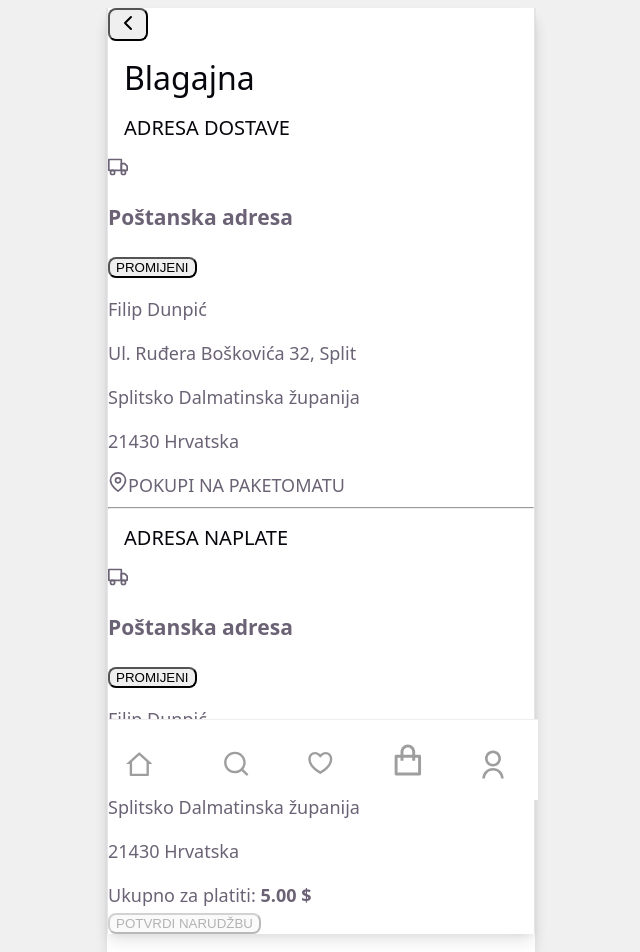
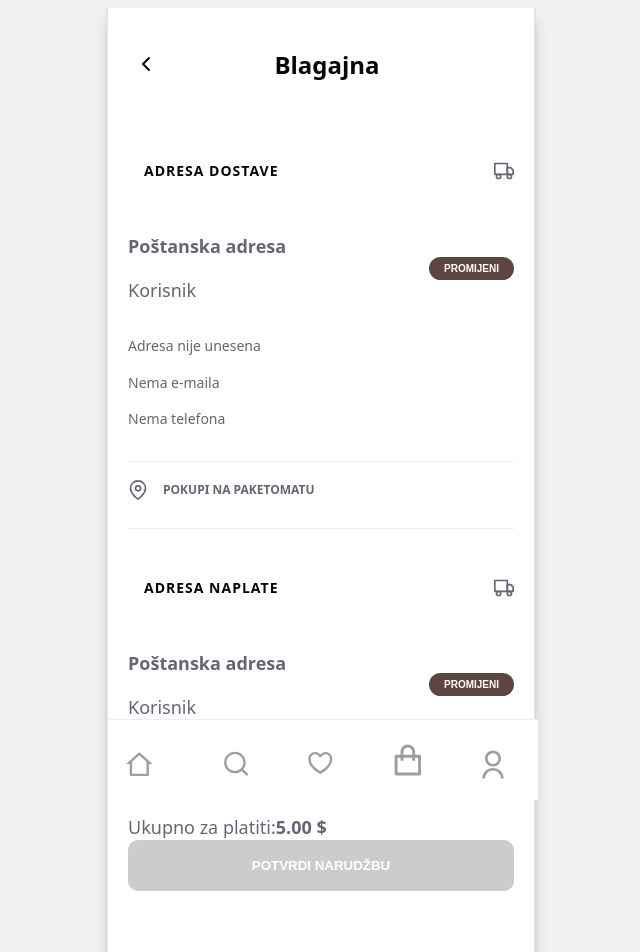
Before and after one commit to lvukad01/Internship-19-Cart, a React (Vite) app in the folder apps/fe/: page /checkout in a window 1280 px wide. Shown: the top 952 px of the page, without its empty margins (319-959 px from the left). Built offline with nearby package versions, Linux system fonts and the light colour scheme; no server answers; a web font is replaced by a local one.

Commit message:
Edit registration page

```diff
--- a/apps/fe/src/pages/Checkout/Checkout.module.css
+++ b/apps/fe/src/pages/Checkout/Checkout.module.css
@@ -0,0 +1,120 @@
+.container {
+  padding: 20px;
+  background: #fff;
+  min-height: 100vh;
+}
+
+.header {
+  display: flex;
+  justify-content: space-between;
+  align-items: center;
+  margin-bottom: 40px;
+}
+
+.pageTitle {
+  font-size: 24px;
+  font-weight: 700;
+}
+
+.section {
+  margin-bottom: 30px;
+}
+
+.sectionHeader {
+  display: flex;
+  justify-content: space-between;
+  align-items: center;
+  margin-bottom: 15px;
+}
+
+.sectionTitle {
+  font-size: 14px;
+  font-weight: 700;
+  letter-spacing: 1px;
+}
+
+.addressBox {
+  position: relative;
+}
+
+.addressInfo {
+  display: flex;
+  justify-content: space-between;
+  align-items: center;
+  margin-bottom: 10px;
+}
+
+.addressInfo h3 {
+  font-size: 18px;
+  font-weight: 600;
+}
+
+.changeBtn {
+  background: #5d4640;
+  color: white;
+  border: none;
+  padding: 6px 15px;
+  border-radius: 15px;
+  font-size: 10px;
+  font-weight: 700;
+  cursor: pointer;
+}
+
+.details {
+  color: #666;
+  font-size: 14px;
+  line-height: 1.6;
+}
+
+.details .name {
+  color: #333;
+  font-weight: 500;
+}
+
+.parcelOption {
+  display: flex;
+  align-items: center;
+  gap: 15px;
+  padding: 15px 0;
+  font-weight: 700;
+  font-size: 12px;
+  border-top: 1px solid #eee;
+  margin-top: 10px;
+}
+
+.divider {
+  border: 0;
+  border-top: 1px solid #eee;
+  margin: 10px 0 30px 0;
+}
+
+.footer {
+  margin-top: 40px;
+  padding-bottom: 100px;
+}
+
+.priceSummary {
+    margin-bottom: 15px;
+    font-size: 16px;
+}
+
+.confirmBtn {
+  width: 100%;
+  padding: 18px;
+  background: #000;
+  color: #fff;
+  border: none;
+  border-radius: 10px;
+  font-weight: 700;
+  cursor: pointer;
+}
+
+.confirmBtn:disabled {
+  background: #ccc;
+}
+
+.backBtn {
+    background: none;
+    border: none;
+    cursor: pointer;
+}
--- a/apps/fe/src/pages/Checkout/Checkout.tsx
+++ b/apps/fe/src/pages/Checkout/Checkout.tsx
@@ -1,6 +1,5 @@
-import { useState } from 'react';
 import { useNavigate } from 'react-router-dom';
-import { useMutation, useQueryClient } from '@tanstack/react-query';
+import { useQuery, useMutation, useQueryClient } from '@tanstack/react-query';
 import { FiTruck, FiMapPin, FiChevronLeft } from 'react-icons/fi';
 import api from '../../api/axiosInstance';
 import styles from './Checkout.module.css';
@@ -9,37 +8,50 @@ const Checkout = () => {
   const navigate = useNavigate();
   const queryClient = useQueryClient();
 
-  // Dohvaćamo podatke o korisniku iz localStorage (spremljeno pri login-u)
-  const [customerData] = useState({
-    name: localStorage.getItem('userName') || 'Filip Dunpić',
-    address: localStorage.getItem('userAddress') || 'Ul. Ruđera Boškovića 32, Split',
-    phone: localStorage.getItem('userPhone') || '091 123 4567',
-    county: 'Splitsko Dalmatinska županija',
-    zip: '21430 Hrvatska'
+  const { data: userData, isLoading } = useQuery({
+    queryKey: ['currentUser'],
+    queryFn: async () => {
+      const token = localStorage.getItem('token');
+      try {
+        const response = await api.get('/users/me', {
+          headers: { Authorization: `Bearer ${token}` }
+        });
+        return response.data.data || response.data;
+      } catch (error) {
+        return {
+          name: localStorage.getItem('userName') || 'Korisnik',
+          address: localStorage.getItem('userAddress') || 'Adresa nije unesena',
+          email: localStorage.getItem('userEmail') || 'Nema e-maila',
+          phone: localStorage.getItem('userPhone') || 'Nema telefona'
+        };
+      }
+    }
   });
 
   const cartItems = JSON.parse(localStorage.getItem('cart') || '[]');
-  const subTotal = cartItems.reduce((acc: any, item: any) => acc + item.price * item.quantity, 0);
+  const subTotal = cartItems.reduce((acc: number, item: any) => acc + item.price * item.quantity, 0);
   const deliveryPrice = 5.00;
   const totalPrice = subTotal + deliveryPrice;
 
     const orderMutation = useMutation({
         mutationFn: async () => {
         const token = localStorage.getItem('token');
+
         const orderPayload = {
-        customerName: customerData.name,
-        customerPhone: customerData.phone,
-        shippingAddress: `${customerData.address}, ${customerData.zip}`,
-        paymentMethod: 'CASH', // Ili CARD ovisno o selekciji
+        customerName: userData?.name,
+        customerPhone: userData?.phone || 'Nema telefona',
+        shippingAddress: userData?.address || 'Nema adrese',
+        paymentMethod: 'CASH',
         deliveryMethod: 'Pošta',
-        subTotal: subTotal,
-        deliveryPrice: deliveryPrice,
-        totalPrice: totalPrice,
+        subTotal: Number(subTotal),
+        deliveryPrice: Number(deliveryPrice),
+        totalPrice: Number(totalPrice),
+        isCompleted: false,
+        status: 'PENDING',
         items: cartItems.map((item: any) => ({
-          productId: item.productId,
-          quantity: item.quantity,
-          price: item.price,
-          size: item.size
+            productId: Number(item.productId),
+            quantity: Number(item.quantity),
+            price: Number(item.price)
         }))
         };
 
@@ -49,14 +61,16 @@ const Checkout = () => {
         },
         onSuccess: () => {
         alert('Narudžba uspješno poslana!');
-      localStorage.removeItem('cart'); // Isprazni košaricu nakon kupnje
+        localStorage.removeItem('cart');
         queryClient.invalidateQueries({ queryKey: ['orders'] });
         navigate('/');
         },
         onError: (error: any) => {
+        console.error("Greška 400 detalji:", error.response?.data);
         alert(error.response?.data?.message || 'Greška pri slanju narudžbe');
         }
     });
+  if (isLoading) return <div className={styles.loader}>Učitavanje...</div>;
 
   return (
     <div className={styles.container}>
@@ -68,7 +82,6 @@ const Checkout = () => {
         <div style={{ width: 24 }}></div>
       </header>
 
-      {/* ADRESA DOSTAVE */}
       <section className={styles.section}>
         <div className={styles.sectionHeader}>
           <h2 className={styles.sectionTitle}>ADRESA DOSTAVE</h2>
@@ -77,19 +90,20 @@ const Checkout = () => {
 
         <div className={styles.addressBox}>
           <div className={styles.addressInfo}>
+            <div className={styles.addressTitleGroup}>
               <h3>Poštanska adresa</h3>
+              <p className={styles.userNameInCard}>{userData?.name}</p>
+            </div>
             <button className={styles.changeBtn}>PROMIJENI</button>
           </div>
           <div className={styles.details}>
-            <p className={styles.name}>{customerData.name}</p>
-            <p>{customerData.address}</p>
-            <p>{customerData.county}</p>
-            <p>{customerData.zip}</p>
+            <p>{userData?.address}</p>
+            <p>{userData?.email}</p>
+            <p>{userData?.phone}</p>
           </div>
         </div>
       </section>
 
-      {/* PAKETOMAT OPCIJA */}
       <div className={styles.parcelOption}>
         <FiMapPin size={20} />
         <span>POKUPI NA PAKETOMATU</span>
@@ -97,7 +111,6 @@ const Checkout = () => {
 
       <hr className={styles.divider} />
 
-      {/* ADRESA NAPLATE */}
       <section className={styles.section}>
         <div className={styles.sectionHeader}>
           <h2 className={styles.sectionTitle}>ADRESA NAPLATE</h2>
@@ -106,21 +119,22 @@ const Checkout = () => {
 
         <div className={styles.addressBox}>
           <div className={styles.addressInfo}>
+            <div className={styles.addressTitleGroup}>
               <h3>Poštanska adresa</h3>
+              <p className={styles.userNameInCard}>{userData?.name}</p>
+            </div>
             <button className={styles.changeBtn}>PROMIJENI</button>
           </div>
           <div className={styles.details}>
-            <p className={styles.name}>{customerData.name}</p>
-            <p>{customerData.address}</p>
-            <p>{customerData.county}</p>
-            <p>{customerData.zip}</p>
+            <p>{userData?.address}</p>
           </div>
         </div>
       </section>
 
       <footer className={styles.footer}>
-        <div className={styles.priceSummary}>
-            <span>Ukupno za platiti: <strong>{totalPrice.toFixed(2)} $</strong></span>
+        <div className={styles.totalRow}>
+            <span>Ukupno za platiti:</span>
+            <strong>{totalPrice.toFixed(2)} $</strong>
         </div>
         <button
           className={styles.confirmBtn}
--- a/apps/fe/src/pages/Profile/Profile.tsx
+++ b/apps/fe/src/pages/Profile/Profile.tsx
@@ -6,18 +6,21 @@ import shoppingCartLogo from '../../assets/logo/cart logo.svg';
 
 export const Profile = () => {
   const [isRegistering, setIsRegistering] = useState(false);
+  const [isLoggedIn, setIsLoggedIn] = useState(false);
+  const [userData, setUserData] = useState<any>(null);
+  const [error, setError] = useState('');
+  const [successMessage, setSuccessMessage] = useState('');
+
   const [email, setEmail] = useState('');
   const [name, setName] = useState('');
   const [password, setPassword] = useState('');
-  const [isLoggedIn, setIsLoggedIn] = useState(false);
-  const [error, setError] = useState('');
-  const [userData, setUserData] = useState<any>(null);
-  const [successMessage, setSuccessMessage] = useState('');
+  const [address, setAddress] = useState('');
+  const [phone, setPhone] = useState('');
+  const [county, setCounty] = useState('');
 
-useEffect(() => {
+  useEffect(() => {
     const fetchUserData = async () => {
       const token = localStorage.getItem('token');
-
       if (!token) return;
 
       try {
@@ -32,7 +35,6 @@ useEffect(() => {
         if (response.ok) {
           const result = await response.json();
           const user = result.data || result;
-
           setUserData(user);
           setIsLoggedIn(true);
           localStorage.setItem('user', JSON.stringify(user));
@@ -47,13 +49,16 @@ useEffect(() => {
     fetchUserData();
   }, []);
 
-const handleSubmit = async (e: React.SyntheticEvent) => {
+  const handleSubmit = async (e: React.SyntheticEvent) => {
     e.preventDefault();
     setError('');
     setSuccessMessage('');
 
     const endpoint = isRegistering ? '/api/auth/register' : '/api/auth/login';
-    const payload = isRegistering ? { email, password, name } : { email, password };
+
+    const payload = isRegistering
+      ? { email, password, name, address, phone }
+      : { email, password };
 
     try {
       const response = await fetch(`http://localhost:3000${endpoint}`, {
@@ -66,7 +71,7 @@ const handleSubmit = async (e: React.SyntheticEvent) => {
 
       if (response.ok) {
         if (isRegistering) {
-          setSuccessMessage('Registration successful! Please sign in.');
+          setSuccessMessage('Registracija uspješna! Molimo prijavite se.');
           setIsRegistering(false);
           setPassword('');
         } else {
@@ -80,14 +85,14 @@ const handleSubmit = async (e: React.SyntheticEvent) => {
             setUserData(user);
             setIsLoggedIn(true);
           } else {
-            setError("Server did not return user data.");
+            setError("Server nije vratio podatke o korisniku.");
           }
         }
       } else {
-        setError(result.message || 'Action failed. Please check your data.');
+        setError(result.message || 'Akcija neuspješna. Provjerite podatke.');
       }
     } catch (err) {
-      setError('Server is not available.');
+      setError('Server nije dostupan.');
     }
   };
 
@@ -104,7 +109,7 @@ const handleSubmit = async (e: React.SyntheticEvent) => {
         <header className={styles.profileHeader}>
           <div className={styles.headerLeft}>
             <img src={shoppingCartLogo} alt="Logo" className={styles.logoIcon} />
-            <h1 className={styles.headerTitle}>PROFILE</h1>
+            <h1 className={styles.headerTitle}>PROFIL</h1>
           </div>
           <div className={styles.notificationIcon}>🔔</div>
         </header>
@@ -117,8 +122,9 @@ const handleSubmit = async (e: React.SyntheticEvent) => {
             <div className={styles.textContainer}>
               <p><strong>IME:</strong> {userData.name || 'Nije uneseno'}</p>
               <p><strong>ADRESA:</strong> {userData.address || 'Nije uneseno'}</p>
+              <p><strong>TELEFON:</strong> {userData.phone || 'Nije uneseno'}</p>
               <p><strong>EMAIL:</strong> {userData.email}</p>
-              <p><strong>ŽUPANIJA:</strong> {userData.county || 'Splitsko-dalmatinska'}</p>
+              <p><strong>ŽUPANIJA:</strong> {userData.county || 'Nije uneseno'}</p>
             </div>
           </div>
           <hr className={styles.divider} />
@@ -129,12 +135,12 @@ const handleSubmit = async (e: React.SyntheticEvent) => {
             <div className={styles.textContainer}>
               <p><strong>IBAN:</strong> {userData.iban || 'HR****************'}</p>
               <p><strong>DATUM ISTEKA:</strong> 12/28</p>
-              <p><strong>ISCT KOD:</strong> ***</p>
+              <p><strong>CVV KOD:</strong> ***</p>
             </div>
           </div>
         </div>
 
-        <button onClick={handleLogout} className={styles.logoutBtn}>LOGOUT</button>
+        <button onClick={handleLogout} className={styles.logoutBtn}>ODJAVA</button>
       </div>
     );
   }
@@ -142,35 +148,56 @@ const handleSubmit = async (e: React.SyntheticEvent) => {
   return (
     <div className={styles.container}>
       <div className={styles.loginCard}>
-        <h2>{isRegistering ? 'Create Account' : 'Welcome Back'}</h2>
-        <p>{isRegistering ? 'Fill in your details' : 'Please sign in to continue'}</p>
+        <h2>{isRegistering ? 'Kreiraj račun' : 'Dobrodošli natrag'}</h2>
+        <p>{isRegistering ? 'Popunite podatke za registraciju' : 'Prijavite se za nastavak'}</p>
 
         {error && <p className={styles.errorText}>{error}</p>}
         {successMessage && <p className={styles.successMessage}>{successMessage}</p>}
+
         <form onSubmit={handleSubmit} className={styles.form}>
           {isRegistering && (
             <div className={styles.inputGroup}>
-              <label>Name</label>
+              <label>Ime i prezime</label>
               <input type="text" value={name} onChange={(e) => setName(e.target.value)} required />
             </div>
           )}
+
           <div className={styles.inputGroup}>
             <label>Email</label>
             <input type="email" value={email} onChange={(e) => setEmail(e.target.value)} required />
           </div>
+
           <div className={styles.inputGroup}>
-            <label>Password</label>
+            <label>Lozinka</label>
             <input type="password" value={password} onChange={(e) => setPassword(e.target.value)} required />
           </div>
+
+          {isRegistering && (
+            <>
+              <div className={styles.inputGroup}>
+                <label>Adresa</label>
+                <input type="text" value={address} onChange={(e) => setAddress(e.target.value)} required />
+              </div>
+              <div className={styles.inputGroup}>
+                <label>Telefon</label>
+                <input type="text" value={phone} onChange={(e) => setPhone(e.target.value)} required />
+              </div>
+              <div className={styles.inputGroup}>
+                <label>Županija</label>
+                <input type="text" value={county} onChange={(e) => setCounty(e.target.value)} required />
+              </div>
+            </>
+          )}
+
           <button type="submit" className={styles.loginBtn}>
-            {isRegistering ? 'Sign Up' : 'Sign In'}
+            {isRegistering ? 'Registriraj se' : 'Prijavi se'}
           </button>
         </form>
 
         <div className={styles.footer}>
-          {isRegistering ? 'Already have an account?' : "Don't have an account?"}
+          {isRegistering ? 'Već imate račun?' : "Nemate račun?"}
           <span onClick={() => { setIsRegistering(!isRegistering); setError(''); }}>
-            {isRegistering ? ' Sign In' : ' Sign Up'}
+            {isRegistering ? ' Prijavi se' : ' Registriraj se'}
           </span>
         </div>
       </div>
```
Lines whose indentation alone changed are shown as unchanged.
